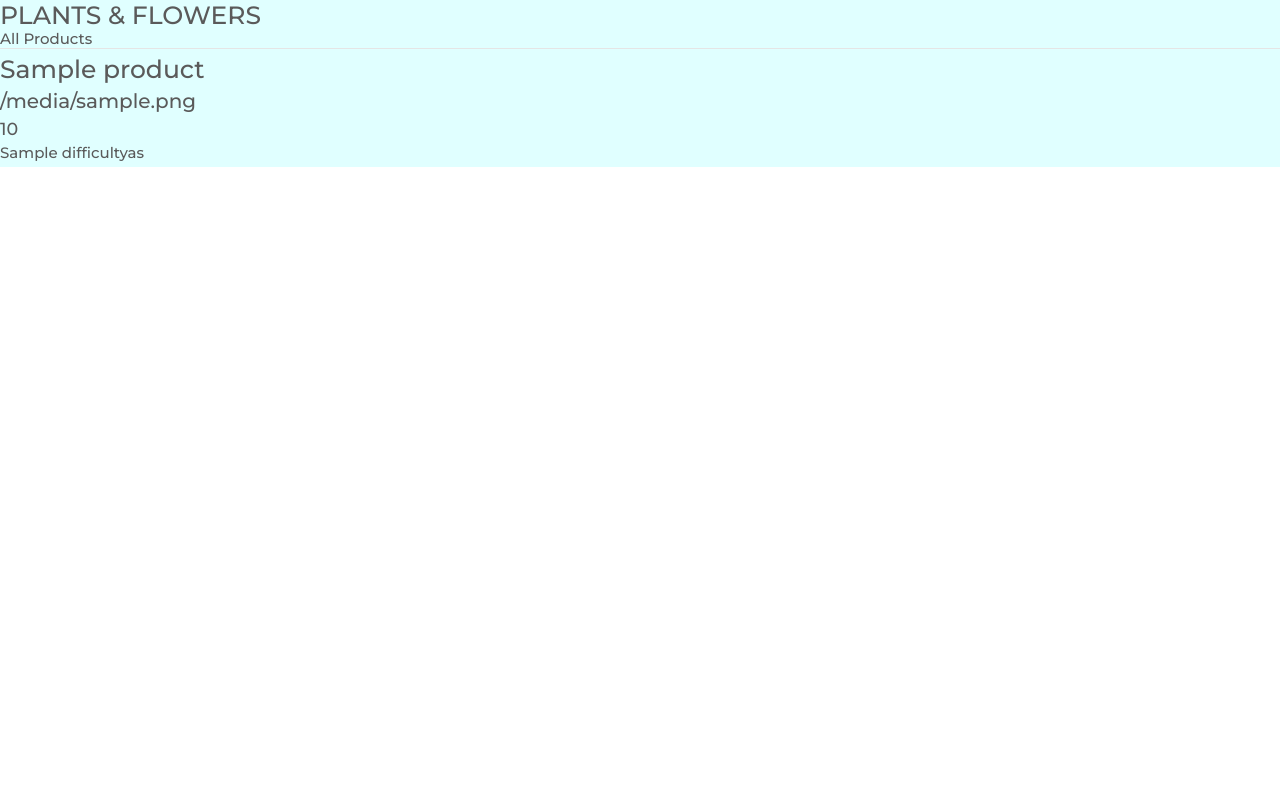
After one commit to ljdutton2/Contractor, a Flask app: template templates/products_show.html in a window 1280 px wide. The commit adds this page. Run offline with Flask 2, Linux system fonts and the light colour scheme; the template is opened without the code that fills it: most values are stand-ins (such as "Sample title", 1, 10 or a date in 2020); some libraries are stand-ins or nearby versions.

Commit message:
big issues

```diff
--- a/app.py
+++ b/app.py
@@ -1,20 +1,73 @@
 from flask import Flask, render_template, request
 import requests
+from bson.objectid import ObjectId
 from pymongo import MongoClient
 import os
+from pprint import pprint
 
-client = MongoClient()
+
+
+host = os.environ.get('MONGODB_URI', 'mongodb://127.0.0.1:27017/Contractor')
+client = MongoClient(host=host)
 db = client.Contractor
 products = db.products
+
+
+
 app = Flask(__name__)
+FLASK_APP = app
+
+images = [
+ "http://cdn.shopify.com/s/files/1/0038/9405/0868/products/Houseplants_SpiderPlant_Bonnie_6in_1024x1024.jpg?v=1552591517",
+'https://encrypted-tbn0.gstatic.com/images?q=tbn:ANd9GcQIgg5hzQ3VuR68NZCqyTkSXpfz19BF5Z4Bs9ZxmBBX9Svfx2N7vA&s',
+'https://encrypted-tbn0.gstatic.com/images?q=tbn:ANd9GcSS7wiQCWofg7KKLvQNU-4ujGoTVBYHUQ-KUyzHCSyWE_Lup-Wn&s',
+'https://encrypted-tbn0.gstatic.com/images?q=tbn:ANd9GcRY7bXTlRvTj5RWE1u9sTDE3Y4TVI_YeJ3S07KDIBpGeF4XtFra&s',
+'https://encrypted-tbn0.gstatic.com/images?q=tbn:ANd9GcT6pW5rc--yKDwkD0q3xFiI3R0o2NrK9kUg32SHBUuqvbCG6YGw&s'
+]
+plants = [
+ {"name": "Spider Plant",
+ "picture": images[0],
+ "price": "3.99",
+ "difficulty": "Easy"},
+ {"name": "Yellow Tulip",
+ "picture": images[1],
+ "price": "8.99",
+ "difficulty": "hard"},
+ {"name": "Assorted Succulents",
+ "picture": images[2],
+ "price": "1.99",
+ "difficulty": "Ez"},
+ {"name": "Sunflowers",
+ "picture": images[3],
+ "price": "10.00",
+ "difficulty": "Medium"},
+ {"name": "Bonsai Tree",
+ "picture": images[0],
+ "price": "12.99",
+ "difficulty": "Very Difficult"},
+]
+
 
 @app.route('/')
-def index():
-    return("TEST")
+def show_home():
+    return render_template('plants_index.html')
 
-@app.route('/home')
+
+@app.route('/view')
 def get_store():
-        return render_template('index.html')
+    for plant in plants:
+        products.insert_many(plant)
+    return render_template('all_products.html', products=products.find())
+
+
+@app.route('/products/<product_id>')
+def products_show(product_id):
+    product = products.find_one({'_id':ObjectId(product_id)})
+    return render_template('products_show.html', product=product)
+
+
+
+
 
 
 
--- a/static/style.css
+++ b/static/style.css
@@ -1,7 +1,4 @@
-head {
-  background: url('https://img.rawpixel.com/s3fs-private/rawpixel_images/website_content/rm80-adj-03b-naturebackground.jpg?auto=format&bg=transparent&con=3&cs=srgb&dpr=1&fm=jpg&ixlib=php-3.1.0&mark=rawpixel-watermark.png&markalpha=90&markpad=13&markscale=10&markx=25&q=75&usm=15&vib=3&w=2048&s=8379de5eefe0d957e761b80417255c22') no-repeat center center fixed;
-  -webkit-background-size: cover;
-  -moz-background-size: cover;
-  background-size: cover;
-  -o-background-size: cover;
+* {
+background-color: lightcyan;
+
 }
--- a/templates/base.html
+++ b/templates/base.html
@@ -1,11 +1,9 @@
-
-<!doctype html>
 <html>
 <head>
     <meta charset='utf-8'>
-    <title> </title>
+    <title> PLANTS & FLOWERS </title>
     <!-- Latest compiled and minified CSS -->
-    <link rel='stylesheet' href='static/style.css' type = “text/css“>
+    <link rel='stylesheet' type="text/css" href="{{ url_for('static', filename='style/style.css')}}">
     <link rel='stylesheet' href='https://maxcdn.bootstrapcdn.com/bootstrap/3.3.7/css/bootstrap.min.css'>
     <link rel='stylesheet' href='https://bootswatch.com/4/minty/bootstrap.min.css'>
 
@@ -13,15 +11,18 @@
 <body>
 
 
-    <!-- Footer -->
-    <footer class='page-footer font-small blue pt-4'>
-      <div class='footer-copyright text-center py-3'>© 2018 Copyright:
-        <a href='https://mdbootstrap.com/education/bootstrap/'> MDBootstrap.com</a>
-      </div>
-    </footer>
 
-    <!-- Latest compiled and minified JavaScript -->
-    <script src='https://maxcdn.bootstrapcdn.com/bootstrap/3.3.7/js/bootstrap.min.js'></script>
+<h1>PLANTS & FLOWERS
+
+    {% block content %} {% endblock %}
+</h1>
+
+<div class='row'>
+
+
+</div>
+
 
 </body>
+
 </html>
--- /dev/null
+++ b/templates/products_show.html
@@ -0,0 +1,14 @@
+
+{% extends 'base.html' %}
+
+{% block content %}
+<form method='GET' action='/products'>
+    <fieldset>
+    <legend>All Products</legend>
+<h1>{{product.name}}</h1>
+<h2>{{product.picture}}</h2>
+<h3>{{product.price}}</h3>
+<h4>{{product.difficultyas}}</h4>
+
+
+{% endblock %}
```
Also changed, not shown: templates/all_products.html (added, +10 -0 lines), templates/index.html (deleted, +0 -11 lines), templates/plants_index.html (added, +7 -0 lines), 3 other files.
